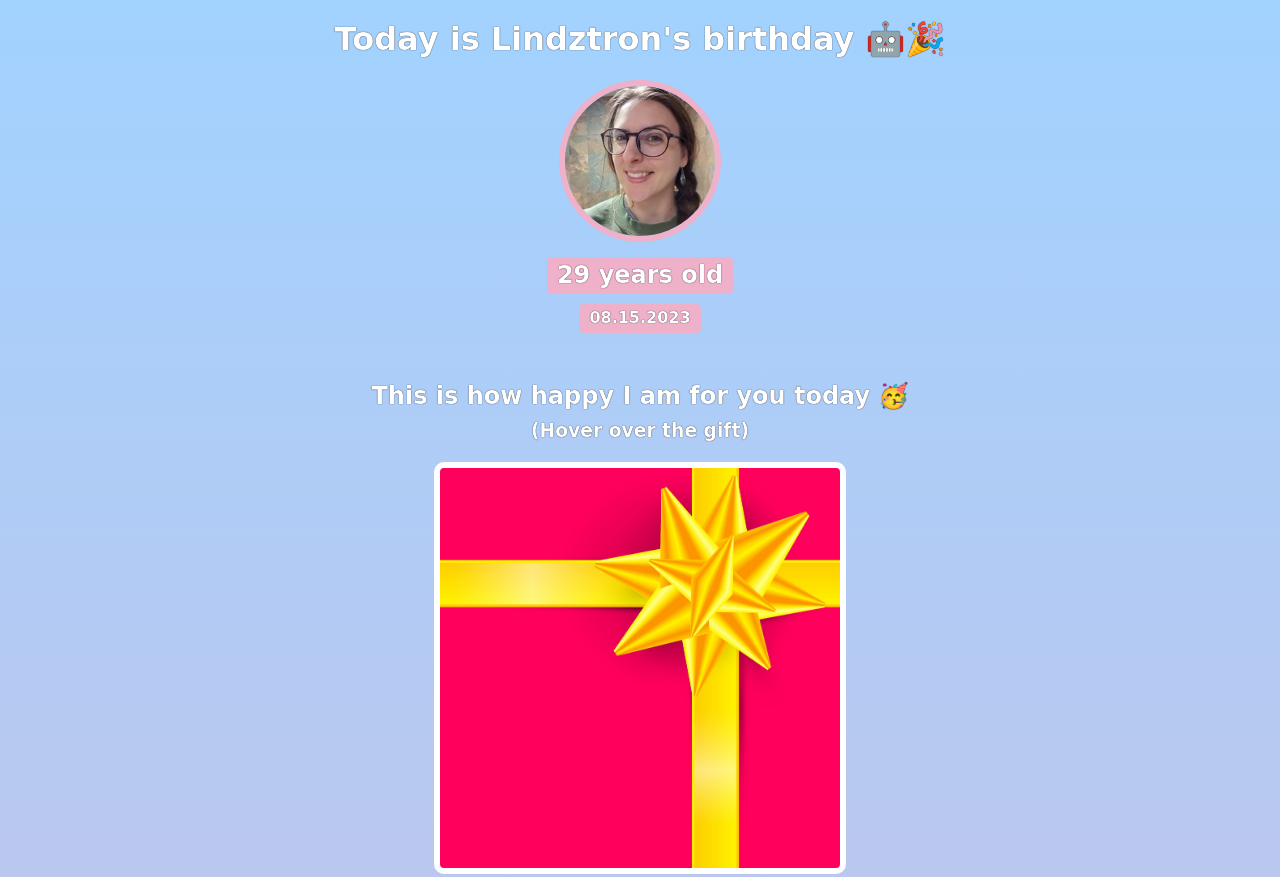
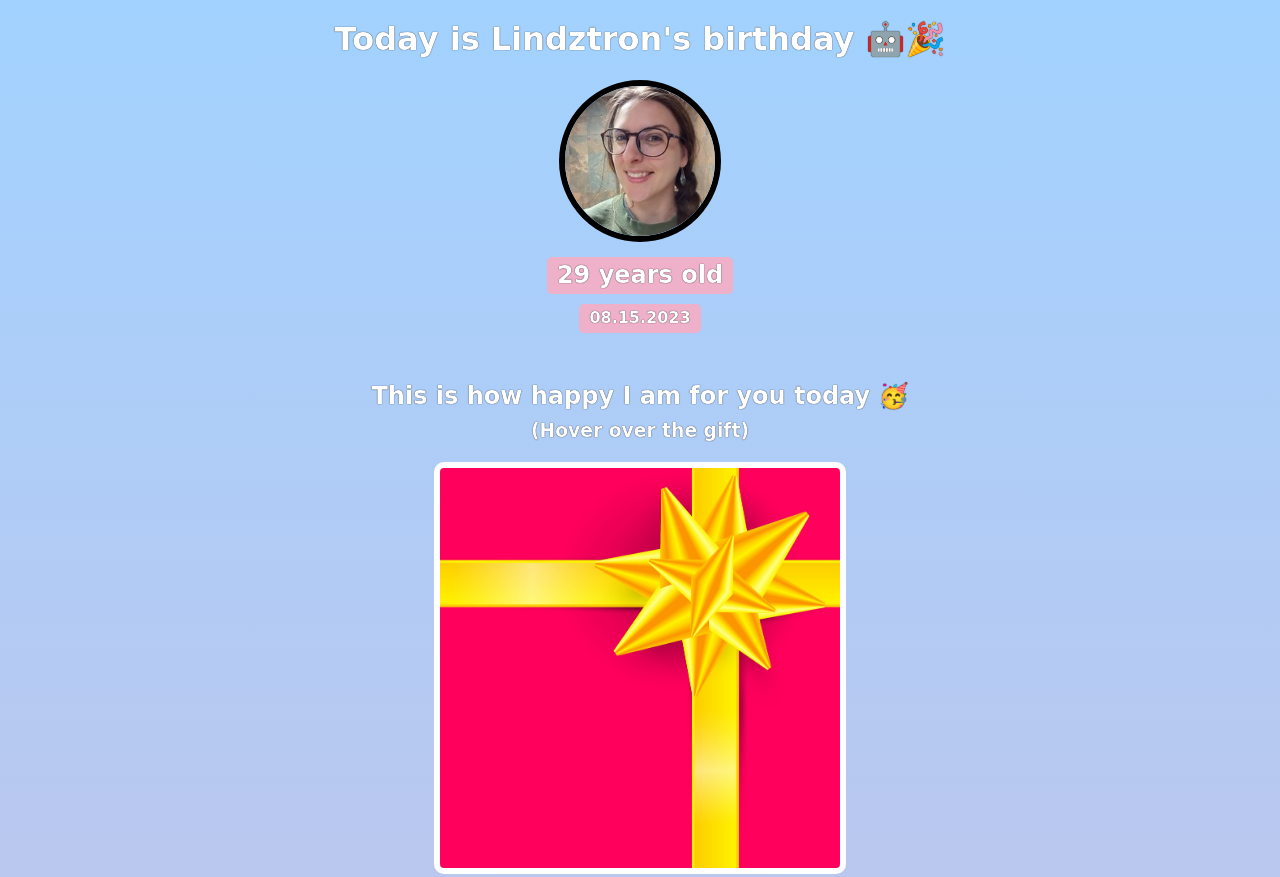
Before and after one commit to MattyK513/birthday-gift-site, a website built with Vite: page index.html in a window 1280 px wide. Shown: the top 877 px of the page. Built offline with nearby package versions, Linux system fonts and the light colour scheme; a web font is replaced by a local one.

Commit message:
Increased border thickness of #bff-img and changed border color to black.

```diff
--- a/styles.css
+++ b/styles.css
@@ -12,7 +12,7 @@ h1, h2, h3, h4, p {
 #bff-img {
     width: 150px;
     border-radius: 50%;
-    border: 6px solid #EFB0C9;
+    border: 6.5px solid black;
     margin-bottom: 10px;
 }
 
```
